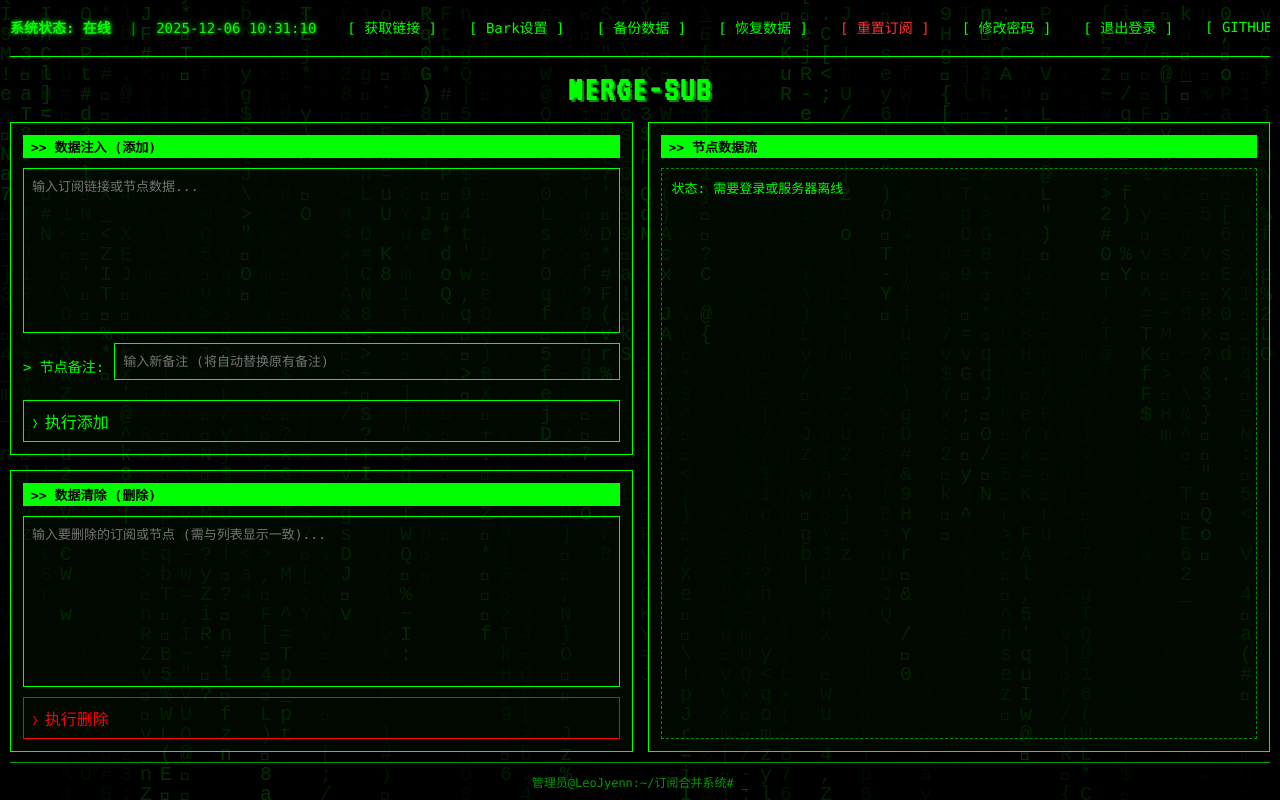
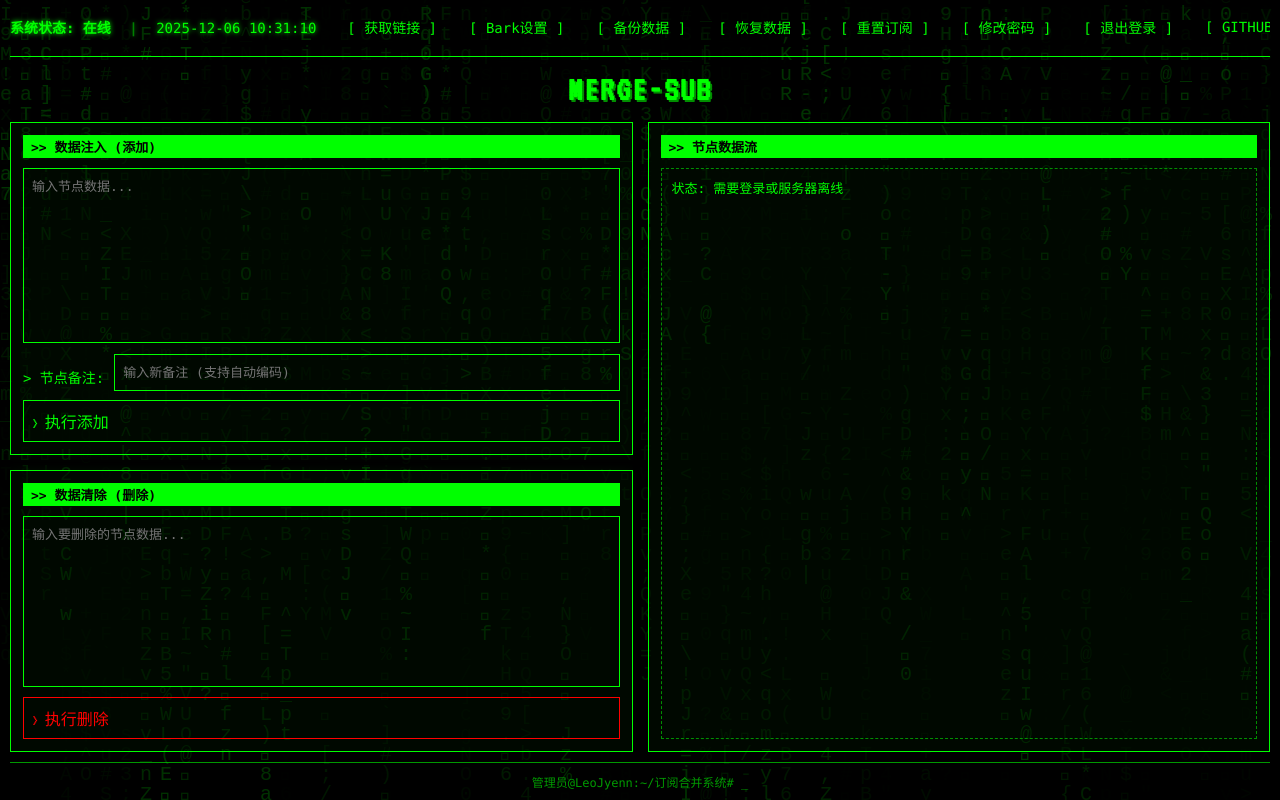
Before and after one commit to LeoJyenn/Merge-sub, a website: page public/index.html in a window 1280 px wide. Drawn offline with Linux system fonts and the light colour scheme; no server answers.

Commit message:
Update index.html

```diff
--- a/public/index.html
+++ b/public/index.html
@@ -28,15 +28,17 @@
                 <span style="margin: 0 10px; opacity: 0.5;">|</span>
                 <span id="bjTime" style="font-weight: normal; color: var(--terminal-green);"></span>
             </div>
-            <div class="nav-links">
+            <div class="nav-links" style="position: relative;">
+                <span id="copyTip" style="display:none; position: absolute; right: 100%; top: 50%; transform: translateY(-50%); margin-top: -1px; width: max-content; margin-right: 15px; color: #00ff00; font-size: 14px; text-shadow: 0 0 5px #00ff00;">[ 复制成功 ]</span>
+
                 <button onclick="showSubscriptionInfo()" class="nav-btn">[ 获取链接 ]</button>
                 <button onclick="configureBark()" class="nav-btn">[ Bark设置 ]</button>
                 <button onclick="backupData()" class="nav-btn">[ 备份数据 ]</button>
                 <button onclick="restoreData()" class="nav-btn">[ 恢复数据 ]</button>
-                <button onclick="resetSubLink()" class="nav-btn danger-btn">[ 重置订阅 ]</button>
+                <button onclick="resetSubLink()" class="nav-btn">[ 重置订阅 ]</button>
                 <a href="/change-password.html" class="nav-btn">[ 修改密码 ]</a>
                 <button id="logoutBtn" onclick="logout()" class="nav-btn">[ 退出登录 ]</button>
-                <a href="https://github.com/LeoJyenn" target="_blank" class="nav-btn">[ GITHUB ]</a>
+                <a href="https://github.com/LeoJyenn/Merge-sub" target="_blank" class="nav-btn">[ GITHUB ]</a>
             </div>
         </div>
 
@@ -46,16 +48,18 @@
             <div class="column">
                 <div class="section terminal-box">
                     <div class="terminal-header">>> 数据注入 (添加)</div>
-                    <textarea id="addInput" placeholder="输入订阅链接或节点数据..."></textarea>
-                    <div class="remark-group">
+                    <textarea id="addInput" placeholder="输入节点数据..."></textarea>
+
+                    <div class="remark-group" style="margin-top: 1px; margin-bottom: -1px;">
                         <span class="prompt">> 节点备注:</span>
-                        <input type="text" id="remarkInput" placeholder="输入新备注 (将自动替换原有备注)">
+                        <input type="text" id="remarkInput" placeholder="输入新备注 (支持自动编码)">
                     </div>
+
                     <button class="cmd-btn add-btn" onclick="addItem()">> 执行添加</button>
                 </div>
                 <div class="section terminal-box">
                     <div class="terminal-header">>> 数据清除 (删除)</div>
-                    <textarea id="deleteInput" placeholder="输入要删除的订阅或节点 (需与列表显示一致)..."></textarea>
+                    <textarea id="deleteInput" placeholder="输入要删除的节点数据..."></textarea>
                     <button class="cmd-btn delete-btn" onclick="deleteItem()">> 执行删除</button>
                 </div>
             </div>
```
